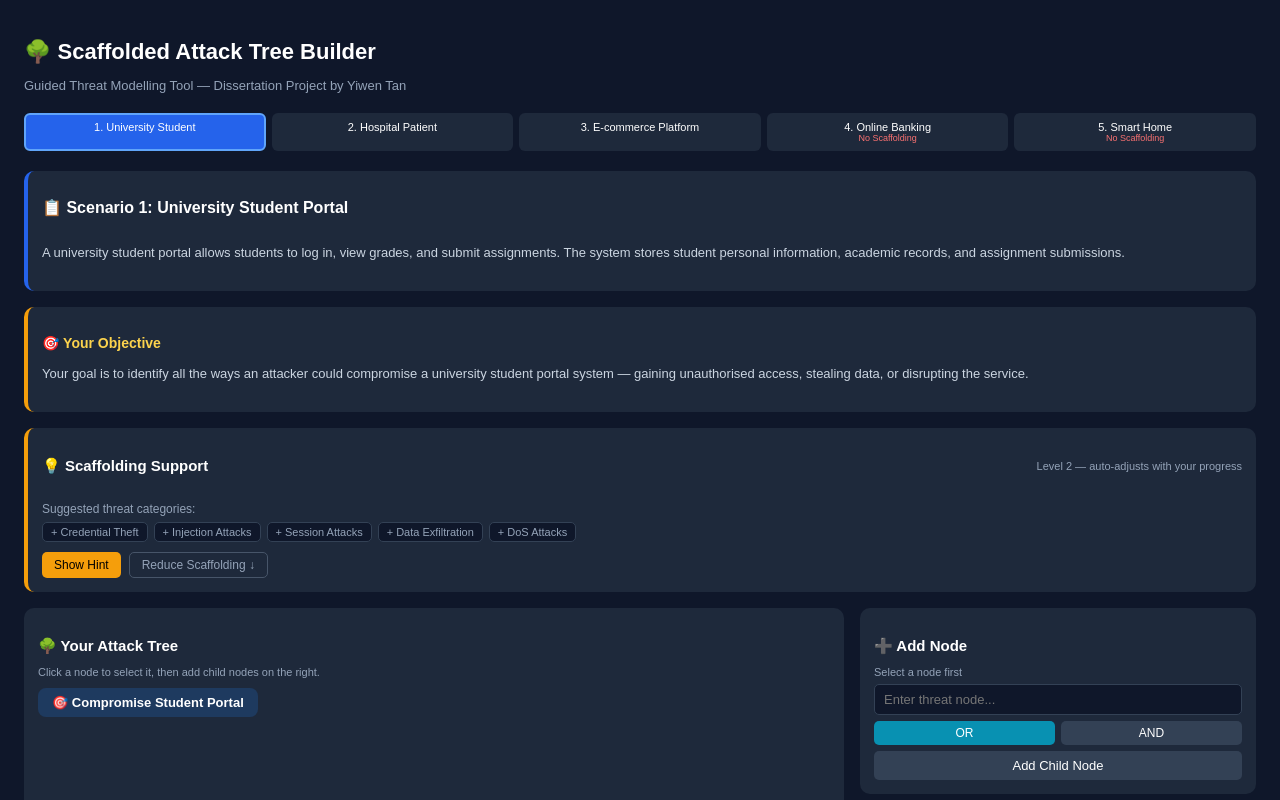
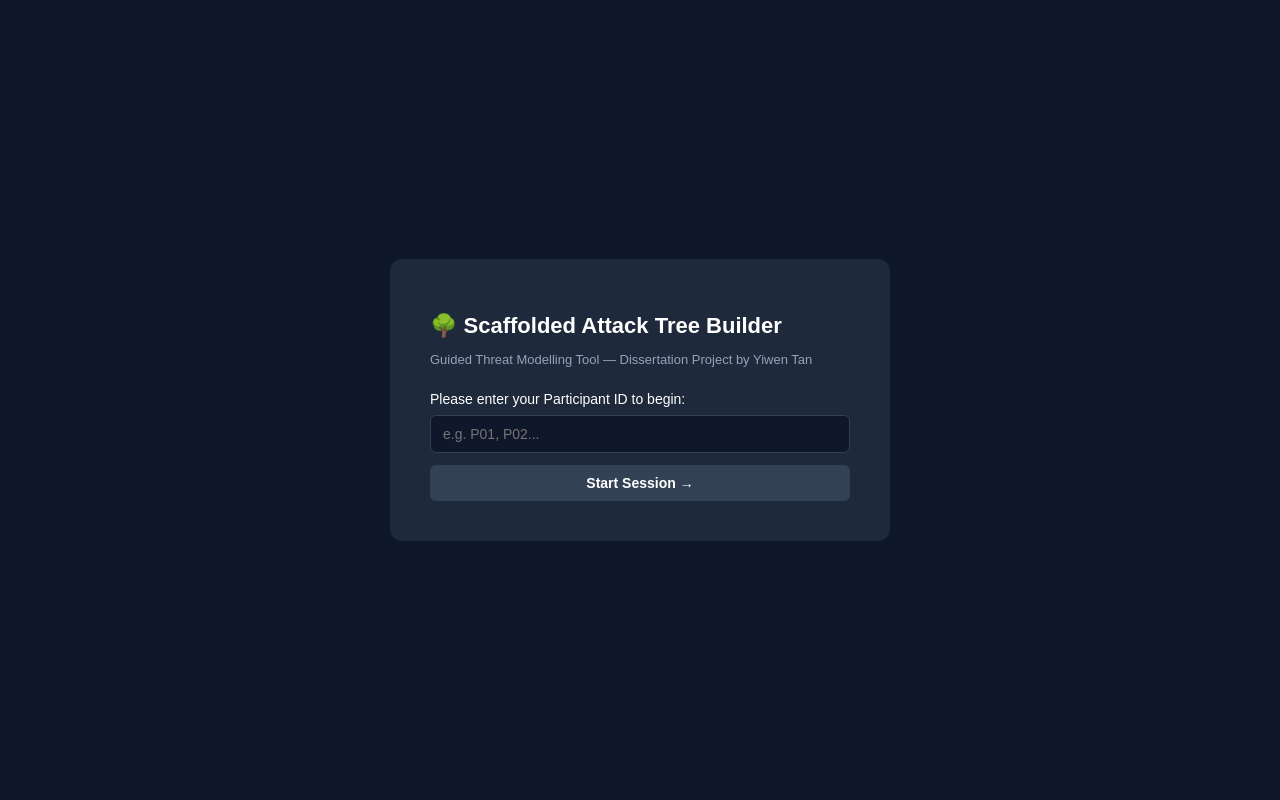
Before and after one commit to Yiwen1228/scaffolded-attack-tree, a React (Create React App) app: page / in a window 1280 px wide. Shown: the top 800 px of the page. Built offline with nearby package versions, Linux system fonts and the light colour scheme.

Commit message:
Add participant ID, exit button, questionnaire access, and Flask backend

```diff
--- a/src/App.js
+++ b/src/App.js
@@ -1,7 +1,8 @@
-import React, { useState } from 'react';
+import React, { useState, useEffect } from 'react';
 import './App.css';
 
-// Synonym library for flexible node matching
+const API_URL = 'http://127.0.0.1:5000';
+
 const SYNONYMS = {
   "Steal Credentials": ["steal credentials", "credential theft", "steal password", "password theft", "steal login", "obtain credentials", "credential stealing", "steal username", "steal account"],
   "Phishing Attack": ["phishing", "phishing attack", "spear phishing", "email phishing", "fake login page", "phishing email"],
@@ -44,11 +45,7 @@ const SCENARIOS = [
       "Consider attacks that could make the system unavailable to students."
     ],
     suggestions: ['Credential Theft', 'Injection Attacks', 'Session Attacks', 'Data Exfiltration', 'DoS Attacks'],
-    referenceNodes: [
-      "Compromise Student Portal", "Steal Credentials", "Phishing Attack",
-      "Brute Force Password", "SQL Injection", "Session Hijacking",
-      "Modify Grades", "Steal Personal Data", "Denial of Service"
-    ],
+    referenceNodes: ["Compromise Student Portal", "Steal Credentials", "Phishing Attack", "Brute Force Password", "SQL Injection", "Session Hijacking", "Modify Grades", "Steal Personal Data", "Denial of Service"],
     exampleTree: [
       { id: 0, label: "Compromise Student Portal", parentId: null, logic: null },
       { id: 1, label: "Steal Credentials", parentId: 0, logic: "OR" },
@@ -75,11 +72,7 @@ const SCENARIOS = [
       "Consider threats from both outside attackers and malicious insiders."
     ],
     suggestions: ['Credential Theft', 'Insider Threat', 'Ransomware', 'Network Intrusion', 'Data Exfiltration'],
-    referenceNodes: [
-      "Compromise Hospital System", "Steal Credentials", "SQL Injection",
-      "Access Patient Records", "Modify Patient Records", "Ransomware Attack",
-      "Insider Threat", "Denial of Service", "Network Intrusion"
-    ],
+    referenceNodes: ["Compromise Hospital System", "Steal Credentials", "SQL Injection", "Access Patient Records", "Modify Patient Records", "Ransomware Attack", "Insider Threat", "Denial of Service", "Network Intrusion"],
     exampleTree: [
       { id: 0, label: "Compromise Hospital System", parentId: null, logic: null },
       { id: 1, label: "Steal Credentials", parentId: 0, logic: "OR" },
@@ -96,7 +89,7 @@ const SCENARIOS = [
     id: 3,
     title: "E-commerce Platform",
     objective: "Your goal is to identify all the ways an attacker could compromise an e-commerce platform — stealing payment information, manipulating product listings, or taking over customer accounts.",
-    description: "An e-commerce platform allows customers to browse products, make purchases using credit cards, and leave reviews. The platform stores customer payment details, order histories, and personal addresses. Sellers can also list products and manage inventory.",
+    description: "An e-commerce platform allows customers to browse products, make purchases using credit cards, and leave reviews. The platform stores customer payment details, order histories, and personal addresses.",
     scaffolded: true,
     hints: [
       "Think about the payment process — where could card details be stolen?",
@@ -106,11 +99,7 @@ const SCENARIOS = [
       "What could a malicious seller do on the platform?"
     ],
     suggestions: ['Payment Fraud', 'Account Takeover', 'SQL Injection', 'Session Hijacking', 'DoS Attacks'],
-    referenceNodes: [
-      "Compromise E-commerce Platform", "Steal Payment Info", "SQL Injection",
-      "Account Takeover", "Session Hijacking", "Fake Reviews",
-      "Price Manipulation", "Denial of Service", "Phishing Attack"
-    ],
+    referenceNodes: ["Compromise E-commerce Platform", "Steal Payment Info", "SQL Injection", "Account Takeover", "Session Hijacking", "Fake Reviews", "Price Manipulation", "Denial of Service", "Phishing Attack"],
     exampleTree: [
       { id: 0, label: "Compromise E-commerce Platform", parentId: null, logic: null },
       { id: 1, label: "Steal Payment Info", parentId: 0, logic: "OR" },
@@ -131,11 +120,7 @@ const SCENARIOS = [
     scaffolded: false,
     hints: [],
     suggestions: [],
-    referenceNodes: [
-      "Compromise Banking App", "Steal Credentials", "Phishing Attack",
-      "Man in the Middle", "SQL Injection", "Session Hijacking",
-      "Fraudulent Transfer", "Steal Financial Data", "Denial of Service"
-    ],
+    referenceNodes: ["Compromise Banking App", "Steal Credentials", "Phishing Attack", "Man in the Middle", "SQL Injection", "Session Hijacking", "Fraudulent Transfer", "Steal Financial Data", "Denial of Service"],
     exampleTree: [
       { id: 0, label: "Compromise Banking App", parentId: null, logic: null },
       { id: 1, label: "Steal Credentials", parentId: 0, logic: "OR" },
@@ -152,15 +137,11 @@ const SCENARIOS = [
     id: 5,
     title: "Smart Home IoT Device (Transfer Task)",
     objective: "Your goal is to identify all the ways an attacker could compromise a smart home IoT device. No scaffolding support is provided — construct the attack tree independently.",
-    description: "A smart home IoT device (such as a smart speaker or security camera) connects to the home Wi-Fi network and is controlled via a mobile app. It records audio and video and sends data to a cloud server.",
+    description: "A smart home IoT device connects to the home Wi-Fi network and is controlled via a mobile app. It records audio and video and sends data to a cloud server.",
     scaffolded: false,
     hints: [],
     suggestions: [],
-    referenceNodes: [
-      "Compromise Smart Home Device", "Steal Credentials", "Network Intrusion",
-      "Control Device", "Eavesdrop", "Disable Device",
-      "Firmware Attack", "Steal Personal Data", "Denial of Service"
-    ],
+    referenceNodes: ["Compromise Smart Home Device", "Steal Credentials", "Network Intrusion", "Control Device", "Eavesdrop", "Disable Device", "Firmware Attack", "Steal Personal Data", "Denial of Service"],
     exampleTree: [
       { id: 0, label: "Compromise Smart Home Device", parentId: null, logic: null },
       { id: 1, label: "Steal Credentials", parentId: 0, logic: "OR" },
@@ -186,9 +167,7 @@ function matchNode(userLabel, referenceNode) {
 
 function evaluateTree(nodes, referenceNodes) {
   const userLabels = nodes.map(n => n.label);
-  const matched = referenceNodes.filter(ref =>
-    userLabels.some(label => matchNode(label, ref))
-  );
+  const matched = referenceNodes.filter(ref => userLabels.some(label => matchNode(label, ref)));
   return {
     total: nodes.length,
     matched: matched.length,
@@ -207,27 +186,19 @@ function ExampleTree({ treeData }) {
     const children = treeData.filter(n => n.parentId === nodeId);
     return (
       <div key={nodeId} style={{ marginLeft: depth * 20, marginTop: 4 }}>
-        {node.logic && (
-          <span style={{ fontSize: 10, background: node.logic === 'AND' ? '#7c3aed' : '#0891b2', color: 'white', padding: '1px 5px', borderRadius: 3, marginRight: 4 }}>{node.logic}</span>
-        )}
+        {node.logic && <span style={{ fontSize: 10, background: node.logic === 'AND' ? '#7c3aed' : '#0891b2', color: 'white', padding: '1px 5px', borderRadius: 3, marginRight: 4 }}>{node.logic}</span>}
         <span style={{ display: 'inline-block', padding: '4px 10px', borderRadius: 6, background: depth === 0 ? '#1e3a5f' : '#0f172a', color: 'white', fontSize: 13, border: '1px solid #334155' }}>
           {depth === 0 ? '🎯' : '🔴'} {node.label}
         </span>
-        {children.length > 0 && (
-          <div style={{ borderLeft: '2px solid #334155', marginLeft: 12, paddingLeft: 6 }}>
-            {children.map(child => renderNode(child.id, depth + 1))}
-          </div>
-        )}
+        {children.length > 0 && <div style={{ borderLeft: '2px solid #334155', marginLeft: 12, paddingLeft: 6 }}>{children.map(child => renderNode(child.id, depth + 1))}</div>}
       </div>
     );
   };
   return renderNode(0);
 }
 
-function TreeBuilder({ scenario, onComplete }) {
-  const [nodes, setNodes] = useState([
-    { id: 0, label: scenario.referenceNodes[0], parentId: null, isRoot: true, logic: null }
-  ]);
+function TreeBuilder({ scenario, onComplete, sessionId }) {
+  const [nodes, setNodes] = useState([{ id: 0, label: scenario.referenceNodes[0], parentId: null, isRoot: true, logic: null }]);
   const [selectedNode, setSelectedNode] = useState(null);
   const [newNodeLabel, setNewNodeLabel] = useState('');
   const [newNodeLogic, setNewNodeLogic] = useState('OR');
@@ -275,6 +246,28 @@ function TreeBuilder({ scenario, onComplete }) {
 
   const getChildren = (nodeId) => nodes.filter(n => n.parentId === nodeId);
 
+  const handleFinish = async () => {
+    setShowComparison(true);
+    try {
+      await fetch(`${API_URL}/api/result`, {
+        method: 'POST',
+        headers: { 'Content-Type': 'application/json' },
+        body: JSON.stringify({
+          session_id: sessionId,
+          scenario_id: scenario.id,
+          scenario_title: scenario.title,
+          nodes: nodes.map(n => n.label),
+          matched: evaluation.matched,
+          possible: evaluation.possible,
+          percentage: evaluation.percentage,
+          matched_nodes: evaluation.matchedNodes
+        })
+      });
+    } catch (e) {
+      console.log('Backend not available, continuing without saving');
+    }
+  };
+
   const renderTree = (nodeId, depth = 0) => {
     const node = nodes.find(n => n.id === nodeId);
     if (!node) return null;
@@ -282,27 +275,17 @@ function TreeBuilder({ scenario, onComplete }) {
     const isSelected = selectedNode === nodeId;
     return (
       <div key={nodeId} style={{ marginLeft: depth * 22, marginTop: 5 }}>
-        {!node.isRoot && node.logic && (
-          <span style={{ fontSize: 10, background: node.logic === 'AND' ? '#7c3aed' : '#0891b2', color: 'white', padding: '1px 5px', borderRadius: 3, marginRight: 4 }}>{node.logic}</span>
-        )}
+        {!node.isRoot && node.logic && <span style={{ fontSize: 10, background: node.logic === 'AND' ? '#7c3aed' : '#0891b2', color: 'white', padding: '1px 5px', borderRadius: 3, marginRight: 4 }}>{node.logic}</span>}
         <div onClick={() => setSelectedNode(nodeId)} style={{
           display: 'inline-flex', alignItems: 'center', gap: 6, padding: '5px 12px', borderRadius: 8,
           background: isSelected ? '#2563eb' : node.isRoot ? '#1e3a5f' : '#1e293b',
-          color: 'white', cursor: 'pointer',
-          border: isSelected ? '2px solid #60a5fa' : '2px solid transparent',
+          color: 'white', cursor: 'pointer', border: isSelected ? '2px solid #60a5fa' : '2px solid transparent',
           fontWeight: node.isRoot ? 'bold' : 'normal', fontSize: 13
         }}>
           {node.isRoot ? '🎯' : '🔴'} {node.label}
-          {!node.isRoot && (
-            <button onClick={(e) => { e.stopPropagation(); deleteNode(nodeId); }}
-              style={{ background: 'none', border: 'none', color: '#f87171', cursor: 'pointer', fontSize: 14 }}>✕</button>
-          )}
+          {!node.isRoot && <button onClick={(e) => { e.stopPropagation(); deleteNode(nodeId); }} style={{ background: 'none', border: 'none', color: '#f87171', cursor: 'pointer', fontSize: 14 }}>✕</button>}
         </div>
-        {children.length > 0 && (
-          <div style={{ borderLeft: '2px solid #334155', marginLeft: 14, paddingLeft: 6 }}>
-            {children.map(child => renderTree(child.id, depth + 1))}
-          </div>
-        )}
+        {children.length > 0 && <div style={{ borderLeft: '2px solid #334155', marginLeft: 14, paddingLeft: 6 }}>{children.map(child => renderTree(child.id, depth + 1))}</div>}
       </div>
     );
   };
@@ -372,10 +355,8 @@ function TreeBuilder({ scenario, onComplete }) {
               placeholder="Enter threat node..."
               style={{ width: '100%', padding: '7px 9px', borderRadius: 5, border: '1px solid #334155', background: '#0f172a', color: 'white', fontSize: 13, marginBottom: 6, boxSizing: 'border-box' }} />
             <div style={{ display: 'flex', gap: 6, marginBottom: 6 }}>
-              <button onClick={() => setNewNodeLogic('OR')}
-                style={{ flex: 1, padding: '5px', borderRadius: 5, border: 'none', background: newNodeLogic === 'OR' ? '#0891b2' : '#334155', color: 'white', cursor: 'pointer', fontSize: 12 }}>OR</button>
-              <button onClick={() => setNewNodeLogic('AND')}
-                style={{ flex: 1, padding: '5px', borderRadius: 5, border: 'none', background: newNodeLogic === 'AND' ? '#7c3aed' : '#334155', color: 'white', cursor: 'pointer', fontSize: 12 }}>AND</button>
+              <button onClick={() => setNewNodeLogic('OR')} style={{ flex: 1, padding: '5px', borderRadius: 5, border: 'none', background: newNodeLogic === 'OR' ? '#0891b2' : '#334155', color: 'white', cursor: 'pointer', fontSize: 12 }}>OR</button>
+              <button onClick={() => setNewNodeLogic('AND')} style={{ flex: 1, padding: '5px', borderRadius: 5, border: 'none', background: newNodeLogic === 'AND' ? '#7c3aed' : '#334155', color: 'white', cursor: 'pointer', fontSize: 12 }}>AND</button>
             </div>
             <button onClick={addNode} disabled={!newNodeLabel.trim() || selectedNode === null}
               style={{ width: '100%', padding: '7px', background: selectedNode !== null ? '#2563eb' : '#334155', color: 'white', border: 'none', borderRadius: 5, cursor: selectedNode !== null ? 'pointer' : 'not-allowed', fontSize: 13 }}>
@@ -390,12 +371,10 @@ function TreeBuilder({ scenario, onComplete }) {
             <div style={{ marginTop: 6, background: '#0f172a', borderRadius: 5, height: 7 }}>
               <div style={{ height: 7, borderRadius: 5, background: evaluation.percentage >= 60 ? '#10b981' : evaluation.percentage >= 30 ? '#f59e0b' : '#2563eb', width: `${evaluation.percentage}%`, transition: 'width 0.4s' }} />
             </div>
-            {scenario.scaffolded && (
-              <p style={{ color: '#64748b', fontSize: 10, marginTop: 4 }}>Scaffolding reduces at 30% and 60%</p>
-            )}
+            {scenario.scaffolded && <p style={{ color: '#64748b', fontSize: 10, marginTop: 4 }}>Scaffolding reduces at 30% and 60%</p>}
           </div>
 
-          <button onClick={() => setShowComparison(true)}
+          <button onClick={handleFinish}
             style={{ width: '100%', padding: '9px', background: '#10b981', color: 'white', border: 'none', borderRadius: 8, cursor: 'pointer', fontSize: 13, fontWeight: 'bold' }}>
             Finish & See Example Tree
           </button>
@@ -413,9 +392,7 @@ function TreeBuilder({ scenario, onComplete }) {
               <div style={{ height: 10, borderRadius: 5, background: '#2563eb', width: `${evaluation.percentage}%` }} />
             </div>
             <p style={{ color: '#60a5fa', fontSize: 14, marginTop: 6, fontWeight: 'bold' }}>{evaluation.percentage}% completeness</p>
-            {evaluation.matchedNodes.length > 0 && (
-              <p style={{ color: '#94a3b8', fontSize: 12, marginTop: 4 }}>Matched: {evaluation.matchedNodes.join(', ')}</p>
-            )}
+            {evaluation.matchedNodes.length > 0 && <p style={{ color: '#94a3b8', fontSize: 12, marginTop: 4 }}>Matched: {evaluation.matchedNodes.join(', ')}</p>}
           </div>
           <div style={{ display: 'flex', gap: 16, flexWrap: 'wrap' }}>
             <div style={{ flex: 1, minWidth: 250 }}>
@@ -437,7 +414,7 @@ function TreeBuilder({ scenario, onComplete }) {
   );
 }
 
-function Questionnaire({ onSubmit }) {
+function Questionnaire({ onSubmit, sessionId }) {
   const [answers, setAnswers] = useState({ q1: '', q2: '', q3: '', q4: '', q5: '' });
   const questions = [
     { id: 'q1', text: 'The scaffolding support helped me understand how to construct an attack tree.' },
@@ -448,6 +425,19 @@ function Questionnaire({ onSubmit }) {
   ];
   const scale = ['1 Strongly Disagree', '2 Disagree', '3 Neutral', '4 Agree', '5 Strongly Agree'];
   const allAnswered = Object.values(answers).every(a => a !== '');
+
+  const handleSubmit = async () => {
+    try {
+      await fetch(`${API_URL}/api/questionnaire`, {
+        method: 'POST',
+        headers: { 'Content-Type': 'application/json' },
+        body: JSON.stringify({ session_id: sessionId, answers })
+      });
+    } catch (e) {
+      console.log('Backend not available');
+    }
+    onSubmit(answers);
+  };
 
   return (
     <div style={{ background: '#1e293b', borderRadius: 10, padding: 20, maxWidth: 700 }}>
@@ -466,7 +456,7 @@ function Questionnaire({ onSubmit }) {
           </div>
         </div>
       ))}
-      <button onClick={() => onSubmit(answers)} disabled={!allAnswered}
+      <button onClick={handleSubmit} disabled={!allAnswered}
         style={{ marginTop: 10, padding: '10px 24px', background: allAnswered ? '#10b981' : '#334155', color: 'white', border: 'none', borderRadius: 6, cursor: allAnswered ? 'pointer' : 'not-allowed', fontSize: 14 }}>
         Submit Questionnaire
       </button>
@@ -479,39 +469,97 @@ function App() {
   const [results, setResults] = useState([]);
   const [showQuestionnaire, setShowQuestionnaire] = useState(false);
   const [sessionComplete, setSessionComplete] = useState(false);
+  const [sessionId, setSessionId] = useState(null);
+  const [sessionStarted, setSessionStarted] = useState(false);
+  const [participantInput, setParticipantInput] = useState('');
+  const [participantId, setParticipantId] = useState('');
+
+  const handleStart = async () => {
+    if (!participantInput.trim()) return;
+    setParticipantId(participantInput.trim());
+    try {
+      const res = await fetch(`${API_URL}/api/session`, {
+        method: 'POST',
+        headers: { 'Content-Type': 'application/json' },
+        body: JSON.stringify({ participant_id: participantInput.trim() })
+      });
+      const data = await res.json();
+      setSessionId(data.session_id);
+    } catch (e) {
+      setSessionId(Math.floor(Math.random() * 10000));
+    }
+    setSessionStarted(true);
+  };
 
   const scenario = SCENARIOS[currentScenario];
 
   const handleScenarioComplete = (evaluation) => {
     const newResults = [...results, { scenarioId: scenario.id, title: scenario.title, ...evaluation }];
     setResults(newResults);
-    if (currentScenario < SCENARIOS.length - 1) {
-      setCurrentScenario(currentScenario + 1);
-    } else {
-      setShowQuestionnaire(true);
-    }
   };
 
-  const handleQuestionnaireSubmit = () => {
-    setSessionComplete(true);
-  };
+  const completedCount = results.length;
+
+  if (!sessionStarted) {
+    return (
+      <div style={{ minHeight: '100vh', background: '#0f172a', color: 'white', fontFamily: 'sans-serif', display: 'flex', alignItems: 'center', justifyContent: 'center' }}>
+        <div style={{ background: '#1e293b', borderRadius: 12, padding: 40, maxWidth: 420, width: '100%' }}>
+          <h1 style={{ fontSize: 22, fontWeight: 'bold', marginBottom: 8 }}>🌳 Scaffolded Attack Tree Builder</h1>
+          <p style={{ color: '#94a3b8', fontSize: 13, marginBottom: 24 }}>Guided Threat Modelling Tool — Dissertation Project by Yiwen Tan</p>
+          <p style={{ fontSize: 14, marginBottom: 8 }}>Please enter your Participant ID to begin:</p>
+          <input
+            type="text"
+            value={participantInput}
+            onChange={(e) => setParticipantInput(e.target.value)}
+            onKeyDown={(e) => e.key === 'Enter' && handleStart()}
+            placeholder="e.g. P01, P02..."
+            style={{ width: '100%', padding: '10px 12px', borderRadius: 6, border: '1px solid #334155', background: '#0f172a', color: 'white', fontSize: 14, marginBottom: 12, boxSizing: 'border-box' }}
+          />
+          <button onClick={handleStart} disabled={!participantInput.trim()}
+            style={{ width: '100%', padding: '10px', background: participantInput.trim() ? '#2563eb' : '#334155', color: 'white', border: 'none', borderRadius: 6, cursor: participantInput.trim() ? 'pointer' : 'not-allowed', fontSize: 14, fontWeight: 'bold' }}>
+            Start Session →
+          </button>
+        </div>
+      </div>
+    );
+  }
 
   return (
     <div style={{ minHeight: '100vh', background: '#0f172a', color: 'white', fontFamily: 'sans-serif', padding: 24 }}>
-      <h1 style={{ fontSize: 22, fontWeight: 'bold', marginBottom: 4 }}>🌳 Scaffolded Attack Tree Builder</h1>
+      <div style={{ display: 'flex', justifyContent: 'space-between', alignItems: 'center', marginBottom: 4 }}>
+        <h1 style={{ fontSize: 22, fontWeight: 'bold' }}>🌳 Scaffolded Attack Tree Builder</h1>
+        <div style={{ display: 'flex', gap: 8, alignItems: 'center' }}>
+          <span style={{ fontSize: 12, color: '#94a3b8' }}>Participant: {participantId}</span>
+          <button onClick={() => { setSessionStarted(false); setParticipantInput(''); setResults([]); setCurrentScenario(0); setShowQuestionnaire(false); setSessionComplete(false); }}
+            style={{ fontSize: 11, padding: '3px 8px', background: 'none', border: '1px solid #334155', color: '#94a3b8', borderRadius: 4, cursor: 'pointer' }}>
+            Exit
+          </button>
+        </div>
+      </div>
       <p style={{ color: '#94a3b8', marginBottom: 20, fontSize: 13 }}>Guided Threat Modelling Tool — Dissertation Project by Yiwen Tan</p>
 
-      <div style={{ display: 'flex', gap: 6, marginBottom: 20, flexWrap: 'wrap' }}>
+      <div style={{ display: 'flex', gap: 6, marginBottom: 10, flexWrap: 'wrap' }}>
         {SCENARIOS.map((s, i) => (
-          <div key={s.id} style={{ flex: 1, minWidth: 100, padding: '6px 8px', borderRadius: 6, fontSize: 11, textAlign: 'center',
-            background: i < currentScenario ? '#166534' : i === currentScenario ? '#2563eb' : '#1e293b',
-            color: i < currentScenario ? '#6ee7b7' : 'white',
+          <div key={s.id} onClick={() => { setShowQuestionnaire(false); setSessionComplete(false); setCurrentScenario(i); }}
+            style={{ flex: 1, minWidth: 100, padding: '6px 8px', borderRadius: 6, fontSize: 11, textAlign: 'center', cursor: 'pointer',
+            background: results.find(r => r.scenarioId === s.id) ? '#166534' : i === currentScenario ? '#2563eb' : '#1e293b',
+            color: results.find(r => r.scenarioId === s.id) ? '#6ee7b7' : 'white',
             border: i === currentScenario ? '2px solid #60a5fa' : '2px solid transparent' }}>
-            {i < currentScenario ? '✅ ' : `${i + 1}. `}{s.title.split(' ').slice(0, 2).join(' ')}
+            {results.find(r => r.scenarioId === s.id) ? '✅ ' : `${i + 1}. `}{s.title.split(' ').slice(0, 2).join(' ')}
             {!s.scaffolded && <span style={{ display: 'block', fontSize: 9, color: '#f87171' }}>No Scaffolding</span>}
           </div>
         ))}
       </div>
+
+      {completedCount > 0 && !showQuestionnaire && !sessionComplete && (
+        <div style={{ marginBottom: 16, padding: '10px 16px', background: '#1e293b', borderRadius: 8, display: 'flex', justifyContent: 'space-between', alignItems: 'center' }}>
+          <span style={{ color: '#94a3b8', fontSize: 13 }}>✅ {completedCount}/5 scenarios completed</span>
+          <button onClick={() => setShowQuestionnaire(true)}
+            style={{ padding: '6px 14px', background: '#10b981', color: 'white', border: 'none', borderRadius: 6, cursor: 'pointer', fontSize: 13, fontWeight: 'bold' }}>
+            Go to Questionnaire →
+          </button>
+        </div>
+      )}
 
       {!showQuestionnaire && !sessionComplete && (
         <>
@@ -522,12 +570,12 @@ function App() {
             </div>
             <p style={{ color: '#cbd5e1', fontSize: 13, lineHeight: 1.6 }}>{scenario.description}</p>
           </div>
-          <TreeBuilder key={currentScenario} scenario={scenario} onComplete={handleScenarioComplete} />
+          <TreeBuilder key={currentScenario} scenario={scenario} onComplete={handleScenarioComplete} sessionId={sessionId} />
         </>
       )}
 
       {showQuestionnaire && !sessionComplete && (
-        <Questionnaire onSubmit={handleQuestionnaireSubmit} />
+        <Questionnaire onSubmit={() => setSessionComplete(true)} sessionId={sessionId} />
       )}
 
       {sessionComplete && (
@@ -537,14 +585,13 @@ function App() {
           {results.map((r, i) => (
             <div key={i} style={{ background: '#0f172a', borderRadius: 8, padding: 12, marginBottom: 10 }}>
               <p style={{ fontWeight: 'bold', marginBottom: 4 }}>Scenario {i + 1}: {r.title}</p>
-              <p style={{ color: '#94a3b8', fontSize: 13 }}>
-                Completeness: <strong style={{ color: '#34d399' }}>{r.percentage}%</strong> ({r.matched}/{r.possible} nodes matched)
-              </p>
+              <p style={{ color: '#94a3b8', fontSize: 13 }}>Completeness: <strong style={{ color: '#34d399' }}>{r.percentage}%</strong> ({r.matched}/{r.possible} nodes matched)</p>
               <div style={{ marginTop: 6, background: '#1e293b', borderRadius: 4, height: 6 }}>
                 <div style={{ height: 6, borderRadius: 4, background: '#2563eb', width: `${r.percentage}%` }} />
               </div>
             </div>
           ))}
+          <p style={{ color: '#64748b', fontSize: 12, marginTop: 16 }}>Session ID: {sessionId} — Data saved to database.</p>
         </div>
       )}
     </div>
```
